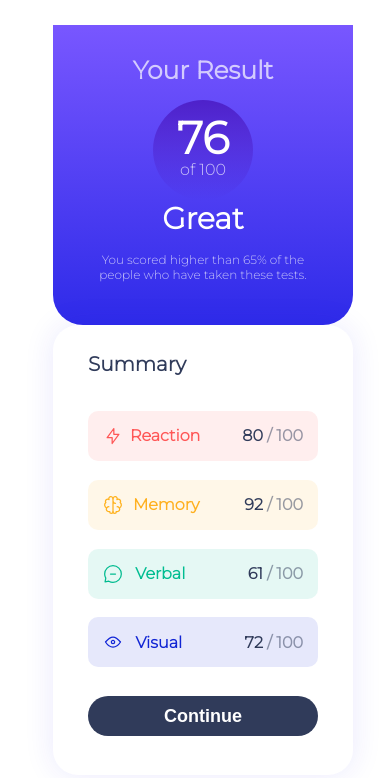
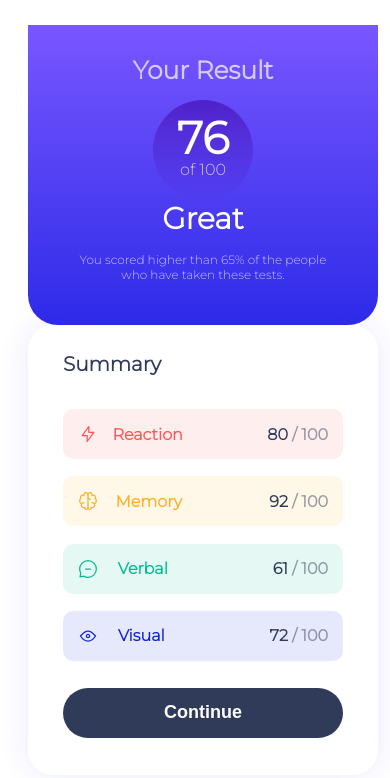
Before and after one commit to Starist-tech/results-summary-component, a plain HTML site: page index.html in a window 390 px wide. Drawn offline with Linux system fonts and the light colour scheme.

Commit message:
editing some media queries

```diff
--- a/style.css
+++ b/style.css
@@ -8,7 +8,7 @@ body {
 
 .container-1 {
     display: flex;
-    margin: 250px auto;
+    margin: 70px auto;
     justify-content: center;
     align-items: center;
     position: relative;
@@ -23,7 +23,7 @@ body {
     background-image: linear-gradient(to bottom,
             hsl(252, 100%, 67%),
             hsl(241, 81%, 54%));
-    width: 300px;
+    width: 350px;
     height: 450px;
     color: white;
     text-align: center;
@@ -76,7 +76,7 @@ h3 {
 .container-1>.right-side {
     background-color: hsl(0, 0%, 100%);
     position: relative;
-    width: 300px;
+    width: 350px;
     height: 450px;
     box-shadow: 0 0 30px hsl(241deg 81% 54% / 10%);
     border-radius: 25px;
@@ -120,12 +120,12 @@ h3 {
 }
 
 .t {
-    margin-left: -35px;
+    margin-left: -70px;
 }
 
 .t.t-3,
 .t.t-4 {
-    margin-left: -50px;
+    margin-left: -85px;
 }
 
 .s {
@@ -147,7 +147,7 @@ h3 {
     border: none;
     border-radius: 30px;
     color: white;
-    height: 40px;
+    height: 50px;
     cursor: grabbing;
     font-weight: bold;
     font-size:18px;
```
